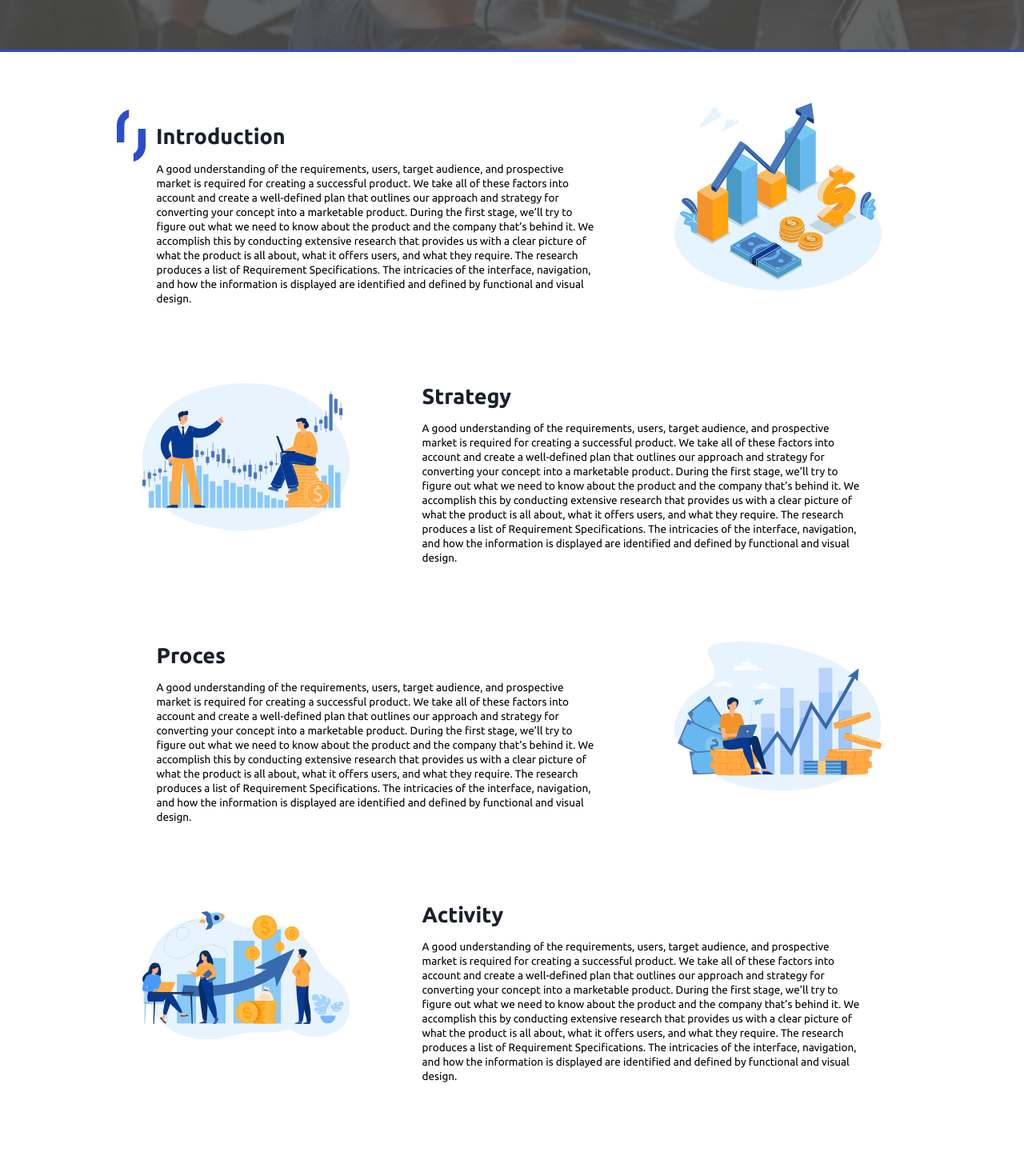
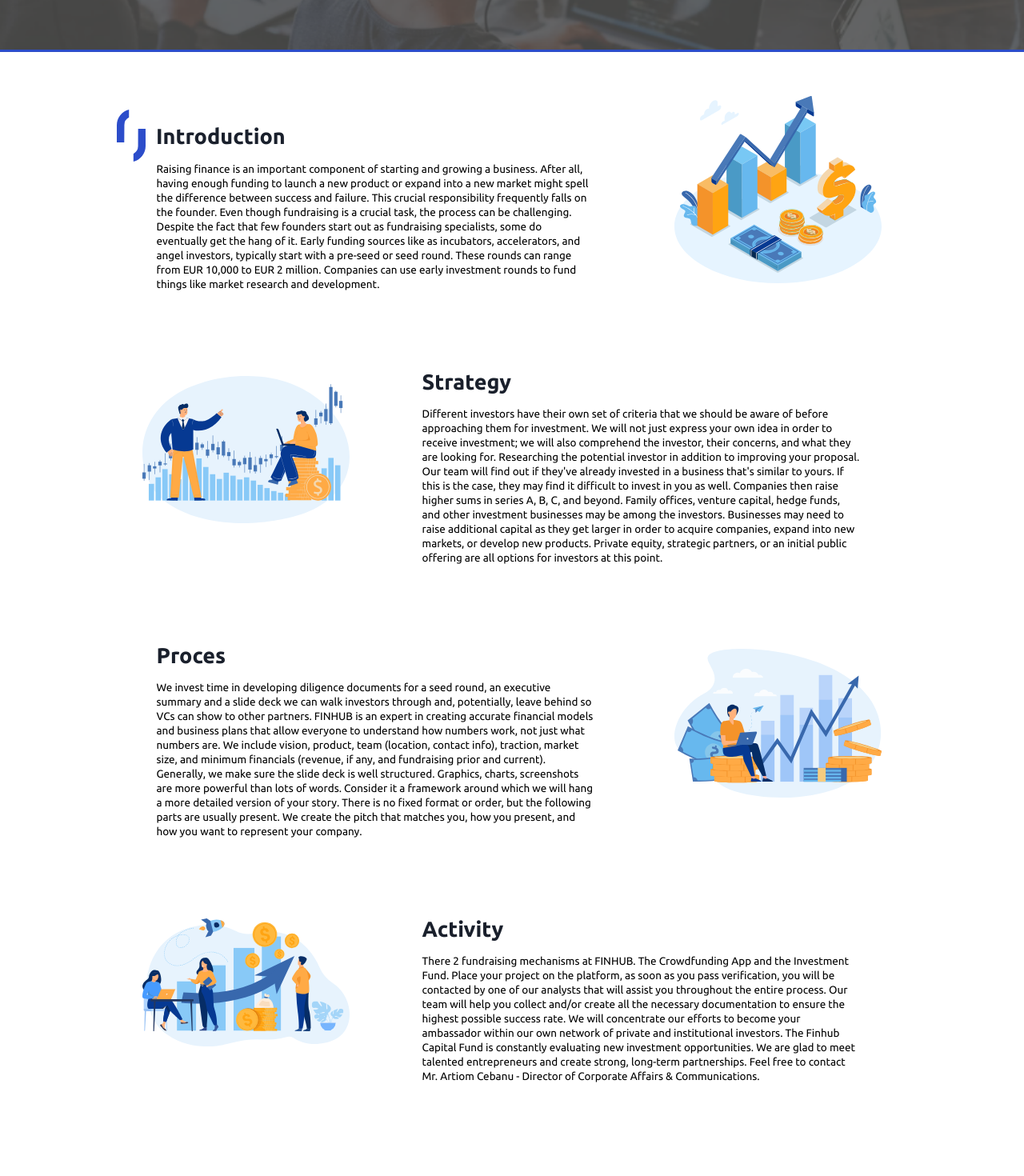
Before and after one commit to blry/fh, a Next.js app: page /fundraising in a window 1280 px wide. Shown: the part 280-1750 px from the top of the page at 80% size. Built offline with nearby package versions, Linux system fonts and the light colour scheme.

Commit message:
Add texts

```diff
--- a/src/pages/fundraising.tsx
+++ b/src/pages/fundraising.tsx
@@ -8,51 +8,53 @@ const Fundraising = () => {
       <div className="max-w-screen-lg mx-auto px-3 mb-28">
         <VerticalFeatureRow
           title="Introduction"
-          description="A good understanding of the requirements, users, target audience, and prospective market is required for
-        creating a successful product. We take all of these factors into account and create a well-defined plan that outlines
-        our approach and strategy for converting your concept into a marketable product. During the first stage, we’ll try to
-        figure out what we need to know about the product and the company that’s behind it. We accomplish this by conducting
-        extensive research that provides us with a clear picture of what the product is all about, what it offers users, and what
-        they require. The research produces a list of Requirement Specifications. The intricacies of the interface, navigation,
-        and how the information is displayed are identified and defined by functional and visual design."
+          description="Raising finance is an important component of starting and growing a business. After all, having enough funding
+          to launch a new product or expand into a new market might spell the difference between success and failure. This crucial
+          responsibility frequently falls on the founder. Even though fundraising is a crucial task, the process can be challenging.
+          Despite the fact that few founders start out as fundraising specialists, some do eventually get the hang of it. Early
+          funding sources like as incubators, accelerators, and angel investors, typically start with a pre-seed or seed round. These
+          rounds can range from EUR 10,000 to EUR 2 million. Companies can use early investment rounds to fund things like market
+          research and development."
           image="/assets/images/fund-photo1.svg"
           imageAlt="image"
           icon
         />
         <VerticalFeatureRow
           title="Strategy"
-          description="A good understanding of the requirements, users, target audience, and prospective market is required for
-        creating a successful product. We take all of these factors into account and create a well-defined plan that outlines
-        our approach and strategy for converting your concept into a marketable product. During the first stage, we’ll try to
-        figure out what we need to know about the product and the company that’s behind it. We accomplish this by conducting
-        extensive research that provides us with a clear picture of what the product is all about, what it offers users, and what
-        they require. The research produces a list of Requirement Specifications. The intricacies of the interface, navigation,
-        and how the information is displayed are identified and defined by functional and visual design."
+          description="Different investors have their own set of criteria that we should be aware of before approaching them for
+          investment. We will not just express your own idea in order to receive investment; we will also comprehend the investor,
+          their concerns, and what they are looking for. Researching the potential investor in addition to improving your proposal.
+          Our team will find out if they&#39;ve already invested in a business that&#39;s similar to yours. If this is the case, they
+          may find it difficult to invest in you as well. Companies then raise higher sums in series A, B, C, and beyond. Family
+          offices, venture capital, hedge funds, and other investment businesses may be among the investors. Businesses may need to
+          raise additional capital as they get larger in order to acquire companies, expand into new markets, or develop new products.
+          Private equity, strategic partners, or an initial public offering are all options for investors at this point."
           image="/assets/images/fund-photo2.svg"
           imageAlt="image"
           reverse
         />
         <VerticalFeatureRow
           title="Proces"
-          description="A good understanding of the requirements, users, target audience, and prospective market is required for
-        creating a successful product. We take all of these factors into account and create a well-defined plan that outlines
-        our approach and strategy for converting your concept into a marketable product. During the first stage, we’ll try to
-        figure out what we need to know about the product and the company that’s behind it. We accomplish this by conducting
-        extensive research that provides us with a clear picture of what the product is all about, what it offers users, and what
-        they require. The research produces a list of Requirement Specifications. The intricacies of the interface, navigation,
-        and how the information is displayed are identified and defined by functional and visual design."
+          description="We invest time in developing diligence documents for a seed round, an executive summary and a slide deck we can
+          walk investors through and, potentially, leave behind so VCs can show to other partners. FINHUB is an expert in creating
+          accurate financial models and business plans that allow everyone to understand how numbers work, not just what numbers are.
+          We include vision, product, team (location, contact info), traction, market size, and minimum financials (revenue, if any,
+            and fundraising prior and current).  Generally, we make sure the slide deck is well structured. Graphics, charts,
+            screenshots are more powerful than lots of words. Consider it a framework around which we will hang a more detailed
+            version of your story. There is no fixed format or order, but the following parts are usually present. We create the pitch
+            that matches you, how you present, and how you want to represent your company."
           image="/assets/images/fund-photo3.svg"
           imageAlt="image"
         />
         <VerticalFeatureRow
           title="Activity"
-          description="A good understanding of the requirements, users, target audience, and prospective market is required for
-        creating a successful product. We take all of these factors into account and create a well-defined plan that outlines
-        our approach and strategy for converting your concept into a marketable product. During the first stage, we’ll try to
-        figure out what we need to know about the product and the company that’s behind it. We accomplish this by conducting
-        extensive research that provides us with a clear picture of what the product is all about, what it offers users, and what
-        they require. The research produces a list of Requirement Specifications. The intricacies of the interface, navigation,
-        and how the information is displayed are identified and defined by functional and visual design."
+          description="There 2 fundraising mechanisms at FINHUB. The Crowdfunding App and the Investment Fund. Place your project on
+          the platform, as soon as you pass verification, you will be contacted by one of our analysts that will assist you throughout
+          the entire process. Our team will help you collect and/or create all the necessary documentation to ensure the highest
+          possible success rate. We will concentrate our efforts to become your ambassador within our own network of private and
+          institutional investors. The Finhub Capital Fund is constantly evaluating new investment opportunities. We are glad to meet
+          talented entrepreneurs and create strong, long-term partnerships. Feel free to contact Mr. Artiom Cebanu - Director of
+          Corporate Affairs & Communications."
           image="/assets/images/fund-photo4.svg"
           imageAlt="image"
           reverse
--- a/src/pages/product-development.tsx
+++ b/src/pages/product-development.tsx
@@ -21,39 +21,39 @@ const ProductDevelopment = () => {
           icon
         />
         <VerticalFeatureRow
-          description="A good understanding of the requirements, users, target audience, and prospective market is required for
-        creating a successful product. We take all of these factors into account and create a well-defined plan that outlines
-        our approach and strategy for converting your concept into a marketable product. During the first stage, we’ll try to
-        figure out what we need to know about the product and the company that’s behind it. We accomplish this by conducting
-        extensive research that provides us with a clear picture of what the product is all about, what it offers users, and what
-        they require. The research produces a list of Requirement Specifications. The intricacies of the interface, navigation,
-        and how the information is displayed are identified and defined by functional and visual design."
+          description="We can move forward with product development once we have the user requirements and functional design.
+          Software developers, the product manager, and at least one visual designer are normally involved in this stage."
           image="/assets/images/product-photo2.svg"
           imageAlt="image"
+          listItems={[
+            'The visual designer is in charge of translating the functional design into a visual representation, and he or she should be given as much leeway as possible while keeping in mind all of the functionality that is essential when creating a fantastically rich user experience. ',
+            'A complete technical document is provided to all software developers, which offers an in-depth explanation of the functional design from their perspective.',
+          ]}
           reverse
         />
         <VerticalFeatureRow
           title="Design"
-          description="A good understanding of the requirements, users, target audience, and prospective market is required for
-        creating a successful product. We take all of these factors into account and create a well-defined plan that outlines
-        our approach and strategy for converting your concept into a marketable product. During the first stage, we’ll try to
-        figure out what we need to know about the product and the company that’s behind it. We accomplish this by conducting
-        extensive research that provides us with a clear picture of what the product is all about, what it offers users, and what
-        they require. The research produces a list of Requirement Specifications. The intricacies of the interface, navigation,
-        and how the information is displayed are identified and defined by functional and visual design."
+          description="The design stage’s output is a clear representation of the entire product design process that can be used to
+          communicate with developers, graphic designers, and content providers. Throughout the whole product life cycle, we conduct
+          usability testing and quality assurance evaluations. This guarantees that the product is simple to use and that users have
+          a good time with it. We employ a combination of heuristic evaluation techniques and user testing sessions. Our services
+          include a lot of support, updates, and product maintenance. We give technical assistance and are constantly adding new
+          features and functionality to the items we design."
           image="/assets/images/product-photo3.svg"
           imageAlt="image"
           falseElem="team-extension"
         />
         <VerticalFeatureRow
           title="Team Extension"
-          description="A good understanding of the requirements, users, target audience, and prospective market is required for
-        creating a successful product. We take all of these factors into account and create a well-defined plan that outlines
-        our approach and strategy for converting your concept into a marketable product. During the first stage, we’ll try to
-        figure out what we need to know about the product and the company that’s behind it. We accomplish this by conducting
-        extensive research that provides us with a clear picture of what the product is all about, what it offers users, and what
-        they require. The research produces a list of Requirement Specifications. The intricacies of the interface, navigation,
-        and how the information is displayed are identified and defined by functional and visual design."
+          description="If you don’t have specific knowledge in-house, can’t locate the proper personnel locally, or recruiting takes
+          too long when you’re trying to build new products and grow your business, team extension is the service for you. Finhub can
+          help you expand your software development team with specialized expertise. We assist businesses in a variety of industries
+          with augmenting their teams with our professionals to meet the demands of their cutting edge products. We employ young and
+          motivated IT professionals through a rigorous recruitment process that combines a variety of soft & hard skills assessments.
+          It allows us to identify and secure top tier candidates only. Learning & Development is an essential part of Finhub’s culture.
+          Thanks to our dedicated L&D experts, we keep our employees up to date with the latest technology & market trends. We consider
+          language and communication skills a key factor for personal growth. Offering a comprehensive English course, for business and
+          IT, we ensure best quality cooperation with all of our partners and customers worldwide."
           image="/assets/images/product-photo4.svg"
           imageAlt="image"
           icon
```
